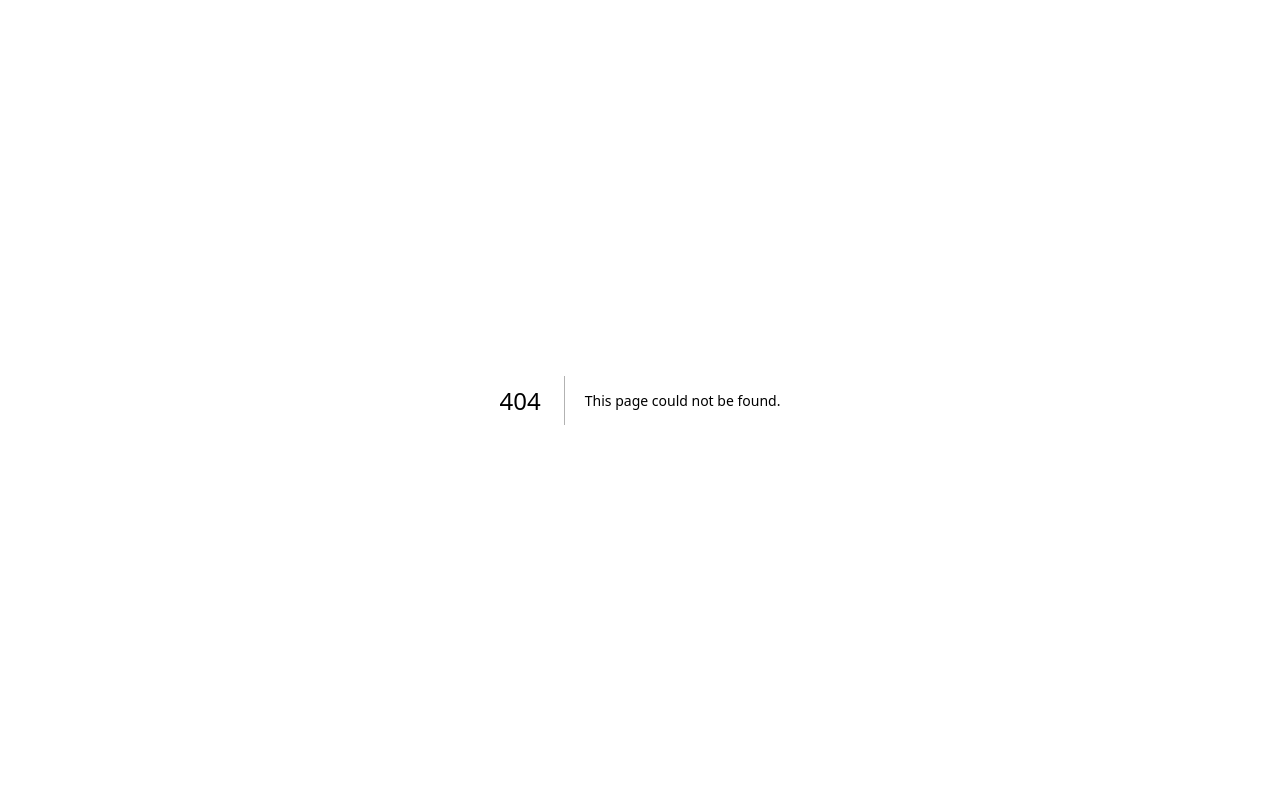
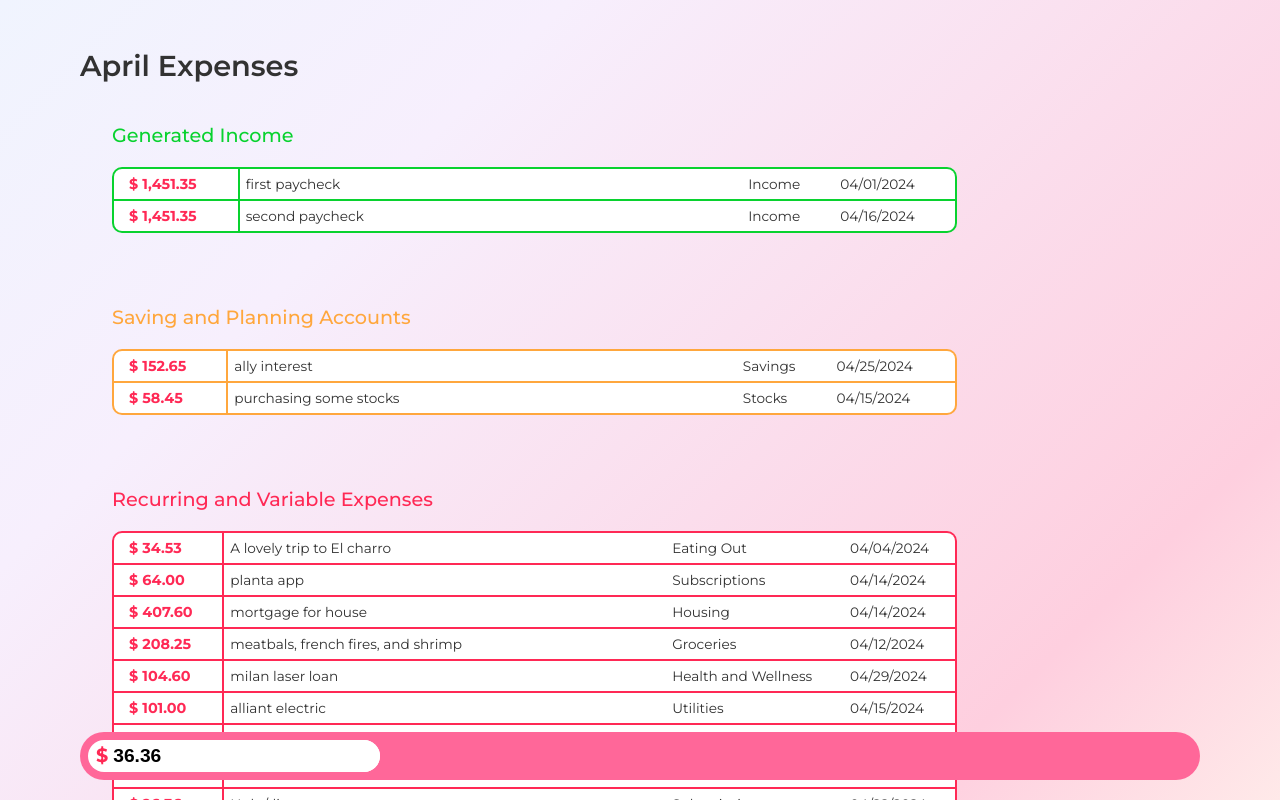
Before and after one commit to rubybeaches/BetterBudgetBuilds, a Next.js app: page /add-expense in a window 1280 px wide. Before the commit this address had no page. Shown: the top 800 px of the page. Built offline with nearby package versions, Linux system fonts and the light colour scheme.

Commit message:
adding basic add expense page and expense bar

```diff
--- /dev/null
+++ b/src/app/add-expense/page.css
@@ -0,0 +1,221 @@
+body {
+    background: linear-gradient(135deg, #F0F4FE, #F7EFFD 25%, #FECFDF 75%, #FFF7EE 100%);
+}
+
+.monthTitle {
+    font-size: 1.8em;
+    font-weight: 600;
+}
+
+.section {
+    padding: 1.5em 2em 2em 2em;
+    border-radius: 20px;
+}
+
+.section>h2 {
+    font-size: 1.2em;
+    font-weight: 500;
+}
+
+#AddExpenseBar {
+    position: fixed;
+    bottom: 20px;
+    width: calc(100% - 10rem);
+    padding: 8px;
+    border-radius: 50px;
+}
+
+#AddExpenseBar input {
+    padding: 5px;
+    outline: none;
+    border: none;
+    border-radius: 20px;
+    font-size: 1.2em;
+}
+
+#AddExpenseBar .expenseInput {
+    border-radius: 20px;
+    background-color: #fff;
+    width: fit-content;
+    padding-left: 8px;
+    font-size: 1.2em;
+    font-weight: 700;
+}
+
+#AddExpenseBar .expenseInput input {
+    font-size: 1em;
+    font-weight: 700;
+}
+
+
+.Expense#AddExpenseBar {
+    background-color: #FF6799;
+}
+
+.Expense .expenseInput {
+    color: #FF2955;
+}
+
+.section>table#expenseTable {
+    border-collapse: separate;
+    border-spacing: 0px;
+    font-size: .9em;
+    margin-top: 20px;
+    width: 80%;
+}
+
+.section>table#expenseTable {
+    color: #323232;
+}
+
+.section>table#expenseTable tr td {
+    border-bottom: 2px solid;
+    padding-right: 15px;
+}
+
+.section>table#expenseTable tr td:nth-child(2) {
+    min-width: 400px;
+}
+
+.section>table#expenseTable tr:first-child td {
+    border-top: 2px solid;
+}
+
+.section>table#expenseTable tr td.expenseAmount {
+    color: #FF2955;
+    font-weight: 700;
+    padding-left: 15px;
+}
+
+.section>table#expenseTable tr td:not(:first-child) {
+    font-size: .95em;
+}
+
+.section>table#expenseTable tr td:first-child {
+    border-left: 2px solid;
+}
+
+.section>table#expenseTable tr td:first-child,
+.section>table#expenseTable tr td:last-child {
+    border-right: 2px solid;
+}
+
+.section>table#expenseTable tr:first-child td:first-child {
+    border-top-left-radius: 10px;
+}
+
+.section>table#expenseTable tr:first-child td:last-child {
+    border-top-right-radius: 10px;
+}
+
+.section>table#expenseTable tr:last-child td:first-child {
+    border-bottom-left-radius: 10px;
+}
+
+.section>table#expenseTable tr:last-child td:last-child {
+    border-bottom-right-radius: 10px;
+}
+
+.section>table#expenseTable td {
+    padding: 6px 1em 6px 6px;
+}
+
+.section>table#expenseTable td {
+    background-color: #fff;
+}
+
+
+
+/* Section colors */
+
+#Income.section table#summaryTable td.summaryProgressBar #progressMonthly.overBudgetWarning p,
+#Savings.section table#summaryTable td.summaryProgressBar #progressMonthly.overBudgetWarning p {
+    color: #323232;
+}
+
+#Income,
+#Income.section table#summaryTable td.summaryProgressBar #progressMonthly.overBudgetMonthly p,
+#Income.section table#summaryTable tr#summaryTotals #overBudgetExpenses {
+    color: #09D22F;
+}
+
+#Income #summaryTotals,
+#Income.section>table#summaryTable td#summaryBudget,
+#Income.section>table#summaryTable td#summaryMonthly,
+#Income.section>table#summaryTable tr td.summaryProgressBar,
+#Income.section table#summaryTable td.summaryProgressBar #progressMonthly.overBudgetMonthly,
+#Income.section table#summaryTable td.summaryProgressBar #progressBudget.overBudgetProgress,
+#Income.section table#summaryTable td.summaryProgressBar #progressMonthly.overBudgetWarning {
+    background-color: #D0FFD0;
+}
+
+#Income.section>table#summaryTable tr:not(:first-child) td,
+#Income.section>table#expenseTable tr td,
+#Income.section>table#expenseTable tr:first-child td,
+#Income.section>table#expenseTable tr td:first-child,
+#Income.section>table#expenseTable tr td:first-child,
+#Income.section>table#expenseTable tr td:last-child,
+#Income.section table#summaryTable td.summaryProgressBar #progressMonthly.overBudgetMonthly,
+#Income.section table#summaryTable td.summaryProgressBar #progressBudget.overBudgetProgress,
+#Income.section table#summaryTable td.summaryProgressBar #progressMonthly.overBudgetWarning,
+#Income .overBudgetBlock {
+    border-color: #09D22F;
+}
+
+#Income .overBudgetBlock {
+    background-color: #09D22F;
+}
+
+#Expenses {
+    color: #FF2955;
+}
+
+#Expenses #summaryTotals,
+#Expenses.section>table#summaryTable td#summaryBudget,
+#Expenses.section>table#summaryTable td#summaryMonthly,
+#Expenses.section>table#summaryTable tr td.summaryProgressBar {
+    background-color: var(--blue-highlight);
+}
+
+#Expenses.section>table#summaryTable tr:not(:first-child) td,
+#Expenses.section>table#expenseTable tr td,
+#Expenses.section>table#expenseTable tr:first-child td,
+#Expenses.section>table#expenseTable tr td:first-child,
+#Expenses.section>table#expenseTable tr td:first-child,
+#Expenses.section>table#expenseTable tr td:last-child {
+    border-color: #FF2955;
+}
+
+#Savings,
+#Savings.section table#summaryTable td.summaryProgressBar #progressMonthly.overBudgetMonthly p,
+#Savings.section table#summaryTable tr#summaryTotals #overBudgetExpenses {
+    color: var(--orange-color);
+}
+
+#Savings #summaryTotals,
+#Savings.section>table#summaryTable td#summaryBudget,
+#Savings.section>table#summaryTable td#summaryMonthly,
+#Savings.section>table#summaryTable tr td.summaryProgressBar,
+#Savings.section table#summaryTable td.summaryProgressBar #progressMonthly.overBudgetMonthly,
+#Savings.section table#summaryTable td.summaryProgressBar #progressBudget.overBudgetProgress,
+#Savings.section table#summaryTable td.summaryProgressBar #progressMonthly.overBudgetWarning {
+    background-color: var(--orange-highlight);
+}
+
+#Savings.section>table#summaryTable tr:not(:first-child) td,
+#Savings.section>table#expenseTable tr td,
+#Savings.section>table#expenseTable tr:first-child td,
+#Savings.section>table#expenseTable tr td:first-child,
+#Savings.section>table#expenseTable tr td:first-child,
+#Savings.section>table#expenseTable tr td:last-child,
+#Savings.section table#summaryTable td.summaryProgressBar #progressMonthly.overBudgetMonthly,
+#Savings.section table#summaryTable td.summaryProgressBar #progressBudget.overBudgetProgress,
+#Savings.section table#summaryTable td.summaryProgressBar #progressMonthly.overBudgetWarning,
+#Savings .overBudgetBlock {
+    border-color: var(--orange-color);
+}
+
+
+#Savings .overBudgetBlock {
+    background-color: var(--orange-color);
+}
--- /dev/null
+++ b/src/app/add-expense/page.tsx
@@ -0,0 +1,66 @@
+'use client'
+import { useEffect, useMemo, useState } from "react";
+import "./page.css";
+import { setActiveCategories } from "../lib/helpers";
+import { category } from "../lib/types";
+import { defaultIncomeCategories } from "../lib/helpers";
+import { seedExpenses } from "../lib/helpers";
+import categories from '../lib/seed.json'
+import ExpenseTable from "../components/Dashboard/ExpenseTable";
+
+const AddExpense = () => {
+    let newDate = new Date()
+    let month = newDate.toLocaleString("en-US", { month: "long" });
+    const [userCategories, setUserCategories] = useState<category[]>(categories);
+    const [userExpenses, setUserExpenses] = useState(seedExpenses);
+    const incomeCategories: category[] = [...defaultIncomeCategories, { ...defaultIncomeCategories[0], category: 'Paycheck', min: 1, max: 35, curr: 5 }];
+
+    useEffect(() => {
+        const items: any = localStorage.getItem('userCategories');
+        if (items) {
+            setUserCategories(JSON.parse(items));
+        }
+    }, []);
+
+    const essentialCategories = useMemo(() => {
+        setActiveCategories(userCategories, "essential");
+    }, [userCategories]);
+    const nonEssentialCategories = useMemo(() => {
+        setActiveCategories(userCategories, "non-essential");
+    }, [userCategories]);
+    const savingCategories = useMemo(() => {
+        setActiveCategories(userCategories, "savings");
+    }, [userCategories]);
+
+    const [debtExpenses, setDebtExpenses] = useState(userExpenses.filter(expense => expense.type == "essential" || expense.type == "non-essential"));
+    const [savingExpenses, setSavingExpenses] = useState(userExpenses.filter(expense => expense.type == "savings"));
+    const [incomeExpenses, setIncomeExpenses] = useState(userExpenses.filter(expense => expense.type == "income"));
+
+
+    return <main className="main">
+        <h2 className="monthTitle">
+            {month} Expenses
+        </h2>
+
+        <div id="Income" className="section">
+            <h2>Generated Income</h2>
+            <ExpenseTable expense={incomeExpenses} />
+        </div>
+
+        <div id="Savings" className="section">
+            <h2>Saving and Planning Accounts</h2>
+            <ExpenseTable expense={savingExpenses} />
+        </div>
+
+        <div id="Expenses" className="section">
+            <h2>Recurring and Variable Expenses</h2>
+            <ExpenseTable expense={debtExpenses} />
+        </div>
+
+        <div id="AddExpenseBar" className="Expense">
+            <div className="expenseInput">$<input type="text" value={36.36} /></div>
+        </div>
+    </main>
+}
+
+export default AddExpense;
--- a/src/app/dashboard/page.tsx
+++ b/src/app/dashboard/page.tsx
@@ -58,6 +58,7 @@ const Dashboard = () => {
             <div id="Income" className="section">
                 <h1>Income</h1>
                 <SummaryTable categories={incomeMod} expenses={incomeExpenses} monthlyIncome={monthlyIncome} />
+                <ExpenseTable expense={incomeExpenses} />
             </div>
 
             <div id="Essential" className="section">
```
